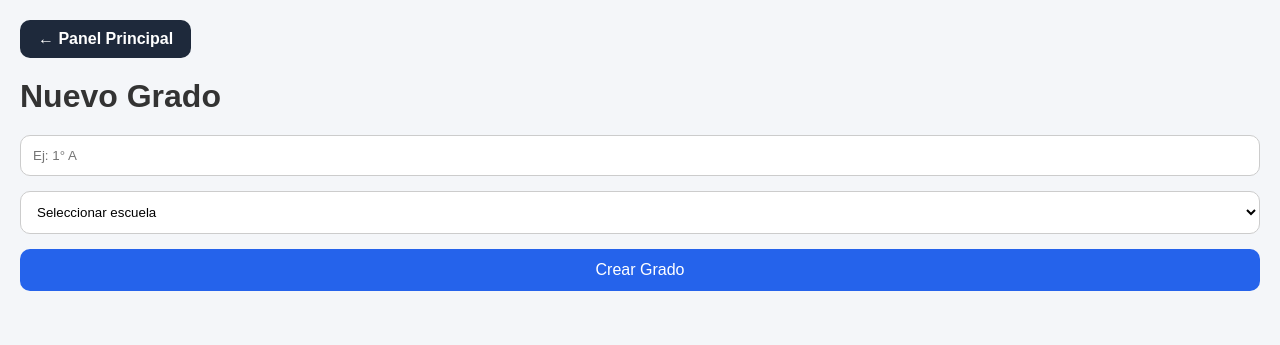
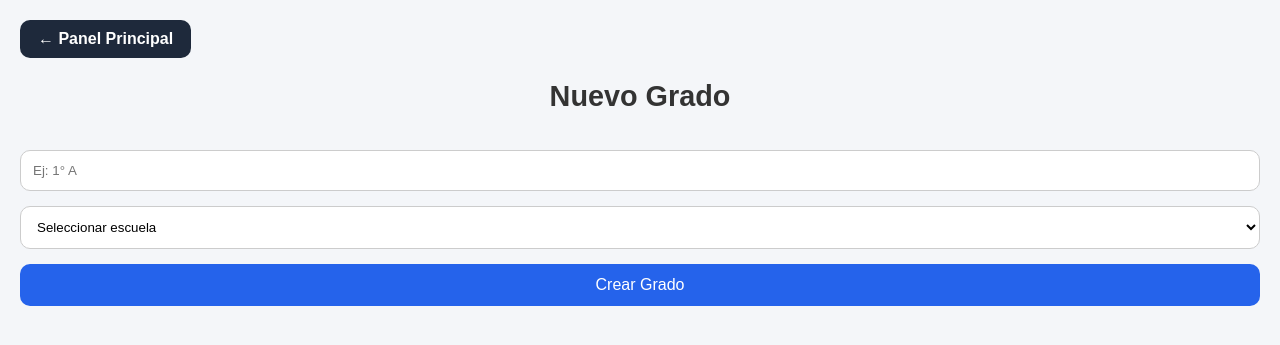
Before and after one commit to DavidAdrian2002/final_qr, a Flask app: page /grados/nuevo in a window 1280 px wide. Shown: the part 53-398 px from the top of the page. Run offline with Flask 3, Linux system fonts and the light colour scheme; the visitor is signed in with stand-in values (Sample User, id 1); data that the repository does not hold is empty; some libraries are stand-ins or nearby versions.

Commit message:
Cambios nuevos

```diff
--- a/static/css/style.css
+++ b/static/css/style.css
@@ -36,7 +36,7 @@ body{
     min-height: 100vh;
     width: 100%;
     /* Si usas la misma imagen del login: */
-    background: url('../img/fondodash.jpg') no-repeat center center fixed;
+    background: url('../img/fondodash1.png') no-repeat center center fixed;
     /* Si vas a usar una imagen diferente para el panel, cambia la ruta aquí:
        background: url('../img/fondodashboard.jpeg') no-repeat center center fixed; */
     background-size: cover;
@@ -53,7 +53,13 @@ body{
 }
 .page-title{
     margin-bottom:20px;
+    text-align: center;
+    font-size: 1.8rem;
+    margin-bottom: 35px;
+    line-height: 1.3;
+    padding: 0 15px;
 }
+
 
 .menu-grid{
     display:grid;
@@ -83,7 +89,7 @@ body{
 .login-wrapper {
     min-height: 100vh;
     width: 100%;
-    background: url('../img/fondologin.jpeg') no-repeat center center fixed;
+    background: url('../img/fondologin1.png') no-repeat center center fixed;
     background-size: cover;
     display: flex;
     align-items: center;
--- a/templates/dashboard.html
+++ b/templates/dashboard.html
@@ -8,7 +8,7 @@ Panel Principal
 <div class="dashboard-wrapper">
 
     <h1 class="page-title">
-        ¡Bienvenido {{ usuario }} al Sistema de control de asistencia SiConAs.QR!
+        ¡Bienvenido {{ usuario|default(session.get('usuario', 'Usuario')) }} al Sistema de control de asistencia SiConAs.QR!
     </h1>
 
     <div class="menu-grid">
```
Also changed, not shown: static/img/fondodash1.png (added), static/img/fondologin1.png (added).
